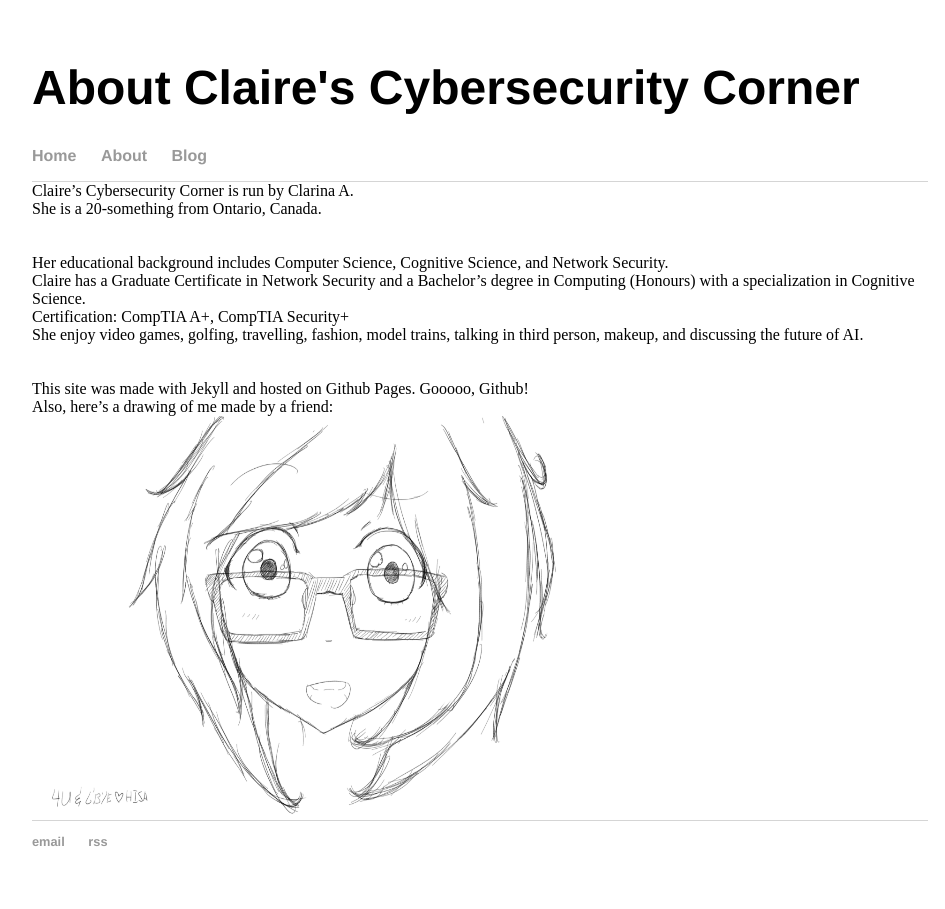
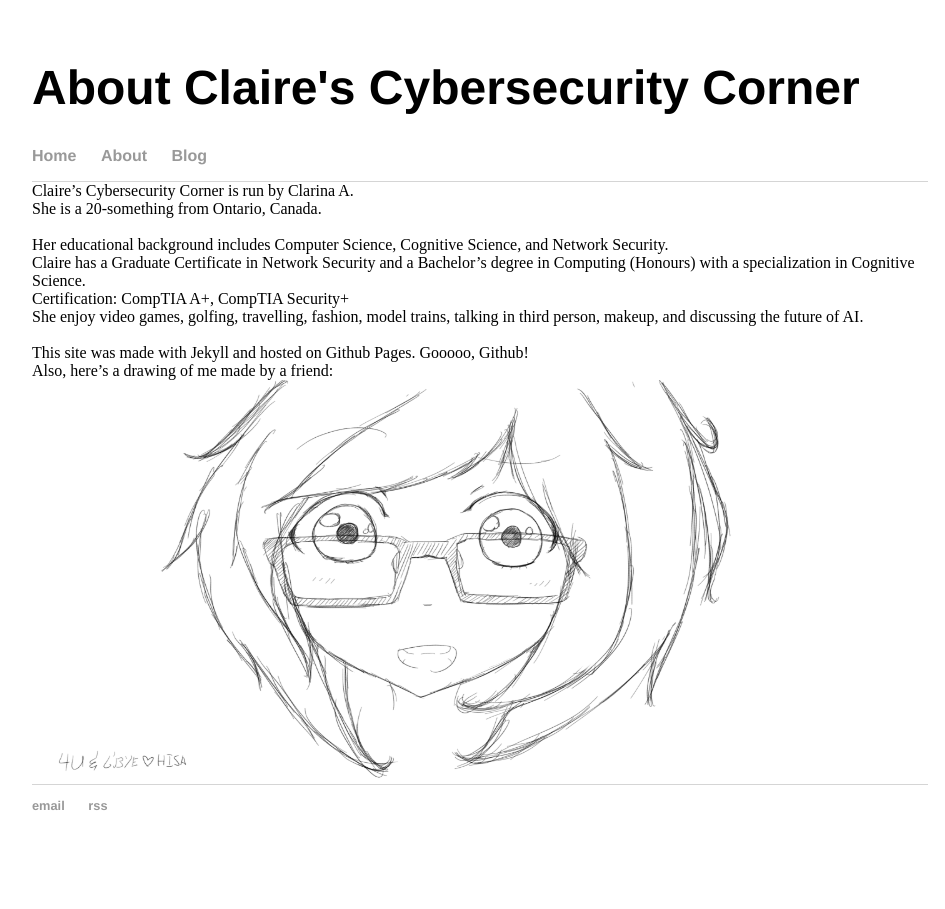
Before and after one commit to sle3man/sle3man.github.io, a Jekyll site: the page built from about.html, in a window 1280 px wide. Shown: the whole page, without its empty margins (160-1105 px from the left). Built offline with Jekyll 4.4.1, drawn with Linux system fonts in a browser that asks for light colours.

Commit message:
Update about.html

```diff
--- a/about.html
+++ b/about.html
@@ -6,7 +6,7 @@ title: About Claire's Cybersecurity Corner
 Claire’s Cybersecurity Corner is run by Clarina A.
 </br>
 She is a 20-something from Ontario, Canada.
-</br></br></br>
+</br></br>
 Her educational background includes Computer Science, Cognitive Science, and Network Security.
 </br>
 Claire has a Graduate Certificate in Network Security and a Bachelor’s degree in Computing (Honours) with a specialization in Cognitive Science.
@@ -14,10 +14,9 @@ Claire has a Graduate Certificate in Network Security and a Bachelor’s degree
 Certification: CompTIA A+, CompTIA Security+
 </br>
 She enjoy video games, golfing, travelling, fashion, model trains, talking in third person, makeup, and discussing the future of AI.
-
-</br></br></br>
+</br></br>
 This site was made with Jekyll and hosted on Github Pages. Gooooo, Github!
 </br>
 Also, here’s a drawing of me made by a friend:
-
-<img src="claire.jpg" height="400" width="600" alt="Drawn by my dear friend, Hisako"/>
+</br>
+<img src="claire.jpg" height="400" width="800" alt="Drawn by my dear friend, Hisako"/>
```
